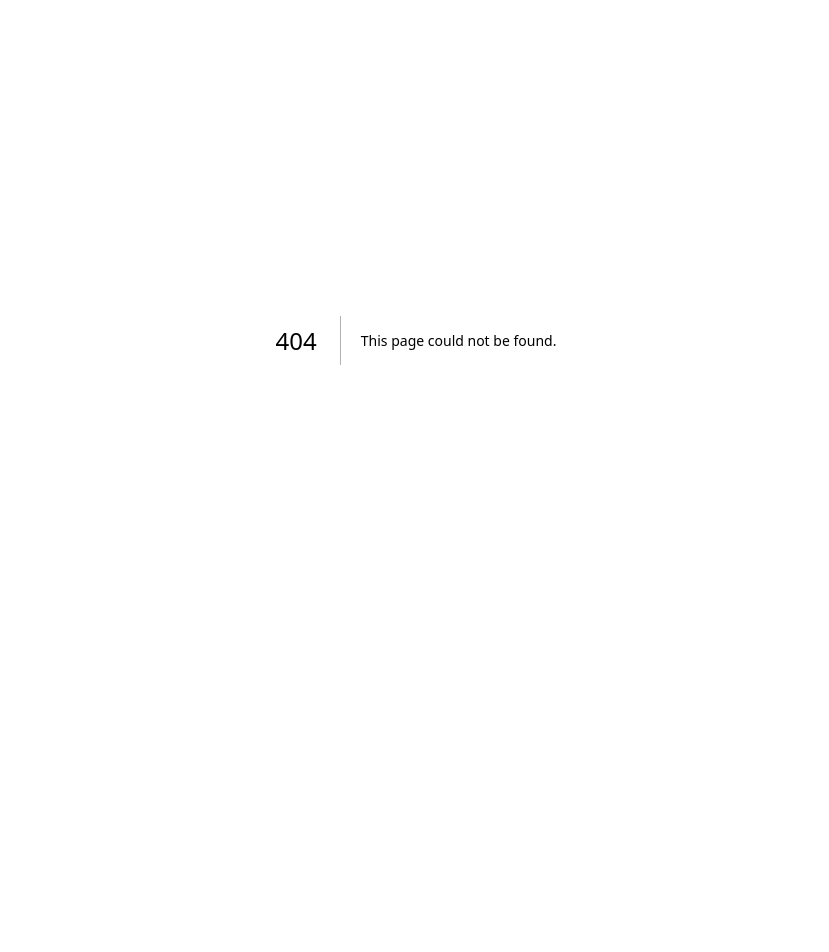
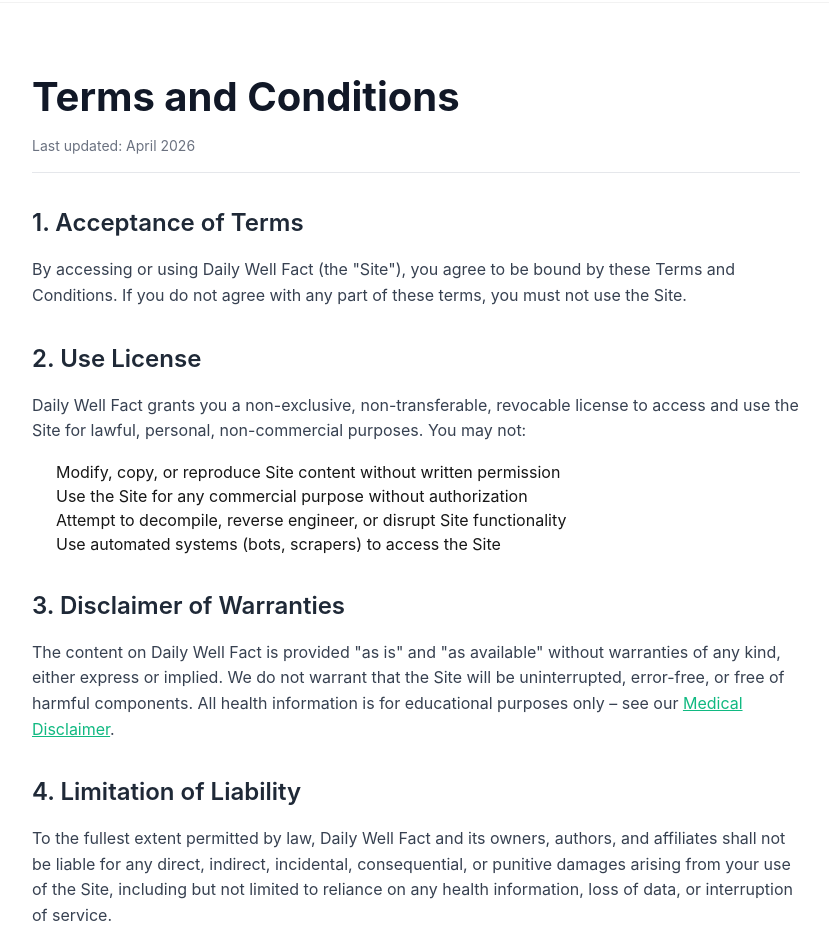
Before and after one commit to DailyWellFact/Blog, a Next.js app: page /terms in a window 1280 px wide. Before the commit this address had no page. Shown: the part 60-1012 px from the top of the page, without its empty margins (224-1053 px from the left). Before the commit the page ends 800 px from the top, so only its background shows below. Built offline with nearby package versions, Linux system fonts and the light colour scheme.

Commit message:
Create terms.tsx

```diff
--- /dev/null
+++ b/pages/terms.tsx
@@ -0,0 +1,144 @@
+// pages/terms.tsx
+import Layout from '../components/Layout';
+import SEO from '../components/SEO';
+
+export default function TermsPage() {
+  return (
+    <Layout>
+      <SEO
+        title="Terms and Conditions | Daily Well Fact"
+        description="Read the terms and conditions for using Daily Well Fact, including use license, disclaimers, and liability limitations."
+        canonical="https://dailywellfact.com/terms"
+      />
+
+      <article style={styles.container}>
+        <h1 style={styles.title}>Terms and Conditions</h1>
+        <p style={styles.lastUpdated}>Last updated: April 2026</p>
+
+        <section style={styles.section}>
+          <h2 style={styles.h2}>1. Acceptance of Terms</h2>
+          <p style={styles.paragraph}>
+            By accessing or using Daily Well Fact (the "Site"), you agree to be bound by these Terms
+            and Conditions. If you do not agree with any part of these terms, you must not use the Site.
+          </p>
+        </section>
+
+        <section style={styles.section}>
+          <h2 style={styles.h2}>2. Use License</h2>
+          <p style={styles.paragraph}>
+            Daily Well Fact grants you a non-exclusive, non-transferable, revocable license to access
+            and use the Site for lawful, personal, non-commercial purposes. You may not:
+          </p>
+          <ul style={styles.list}>
+            <li>Modify, copy, or reproduce Site content without written permission</li>
+            <li>Use the Site for any commercial purpose without authorization</li>
+            <li>Attempt to decompile, reverse engineer, or disrupt Site functionality</li>
+            <li>Use automated systems (bots, scrapers) to access the Site</li>
+          </ul>
+        </section>
+
+        <section style={styles.section}>
+          <h2 style={styles.h2}>3. Disclaimer of Warranties</h2>
+          <p style={styles.paragraph}>
+            The content on Daily Well Fact is provided "as is" and "as available" without warranties
+            of any kind, either express or implied. We do not warrant that the Site will be
+            uninterrupted, error-free, or free of harmful components. All health information is for
+            educational purposes only – see our <a href="/disclaimer" style={styles.link}>Medical Disclaimer</a>.
+          </p>
+        </section>
+
+        <section style={styles.section}>
+          <h2 style={styles.h2}>4. Limitation of Liability</h2>
+          <p style={styles.paragraph}>
+            To the fullest extent permitted by law, Daily Well Fact and its owners, authors, and
+            affiliates shall not be liable for any direct, indirect, incidental, consequential, or
+            punitive damages arising from your use of the Site, including but not limited to reliance
+            on any health information, loss of data, or interruption of service.
+          </p>
+        </section>
+
+        <section style={styles.section}>
+          <h2 style={styles.h2}>5. External Links</h2>
+          <p style={styles.paragraph}>
+            The Site may contain links to third-party websites. We do not endorse or assume
+            responsibility for the content, privacy policies, or practices of any third-party sites.
+            You access them at your own risk.
+          </p>
+        </section>
+
+        <section style={styles.section}>
+          <h2 style={styles.h2}>6. Modifications to Terms</h2>
+          <p style={styles.paragraph}>
+            We reserve the right to update or change these Terms at any time without prior notice.
+            The latest version will be posted on this page with the "Last updated" date. Your
+            continued use of the Site after changes constitutes acceptance of the revised terms.
+          </p>
+        </section>
+
+        <section style={styles.section}>
+          <h2 style={styles.h2}>7. Governing Law</h2>
+          <p style={styles.paragraph}>
+            These Terms shall be governed by and construed in accordance with the laws of the
+            United States, without regard to its conflict of law provisions. Any legal action
+            arising out of these Terms shall be brought exclusively in courts located in the
+            United States.
+          </p>
+        </section>
+
+        <section style={styles.section}>
+          <h2 style={styles.h2}>8. Contact Information</h2>
+          <p style={styles.paragraph}>
+            If you have any questions about these Terms, please contact us at:
+            <br />
+            <a href="mailto:legal@dailywellfact.com" style={styles.link}>legal@dailywellfact.com</a>
+          </p>
+        </section>
+      </article>
+    </Layout>
+  );
+}
+
+const styles = {
+  container: {
+    maxWidth: 800,
+    margin: '0 auto',
+    padding: '2rem 1rem',
+  },
+  title: {
+    fontSize: '2.5rem',
+    fontWeight: 'bold',
+    marginBottom: '0.5rem',
+    color: '#111827',
+  },
+  lastUpdated: {
+    fontSize: '0.875rem',
+    color: '#6b7280',
+    marginBottom: '2rem',
+    borderBottom: '1px solid #e5e7eb',
+    paddingBottom: '1rem',
+  },
+  section: {
+    marginBottom: '2rem',
+  },
+  h2: {
+    fontSize: '1.5rem',
+    fontWeight: '600',
+    marginBottom: '1rem',
+    color: '#1f2937',
+  },
+  paragraph: {
+    fontSize: '1rem',
+    lineHeight: 1.6,
+    color: '#374151',
+    marginBottom: '1rem',
+  },
+  list: {
+    marginTop: '0.5rem',
+    marginBottom: '1rem',
+    paddingLeft: '1.5rem',
+  },
+  link: {
+    color: '#10b981',
+    textDecoration: 'underline',
+  },
+};
```
